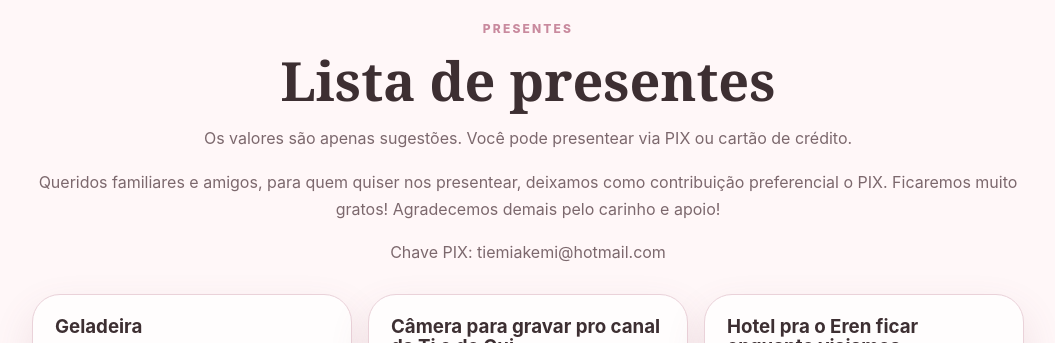
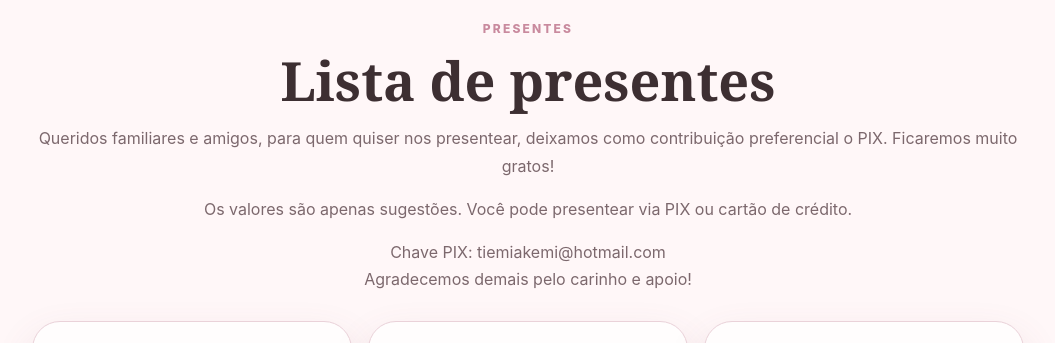
Before and after one commit to priscillatiemi/casamento-ti-gui, a React (Vite) app: page / in a window 1280 px wide. Shown: the part 2200-2543 px from the top of the page, without its empty margins (112-1167 px from the left). Built offline with nearby package versions, Linux system fonts and the light colour scheme; no server answers; the database is empty.

Commit message:
ajustando texto da lista de presentes

```diff
--- a/src/components/Gifts.jsx
+++ b/src/components/Gifts.jsx
@@ -375,19 +375,20 @@ export default function Gifts() {
 
       <h2>Lista de presentes</h2>
 
+      <p>
+        Queridos familiares e amigos, para quem quiser nos presentear,
+        deixamos como contribuição preferencial o PIX.
+        Ficaremos muito gratos!
+      </p>
+
       <p className="sectionIntro">
         Os valores são apenas sugestões.
         Você pode presentear via PIX ou cartão de crédito.
       </p>
 
       <p>
-        Queridos familiares e amigos, para quem quiser nos presentear,
-        deixamos como contribuição preferencial o PIX.
-        Ficaremos muito gratos! Agradecemos demais pelo carinho e apoio!
-      </p>
-
-      <p>
-        Chave PIX: tiemiakemi@hotmail.com
+        Chave PIX: tiemiakemi@hotmail.com <br />
+        Agradecemos demais pelo carinho e apoio!
       </p>
 
       <div className="giftGrid">
```
